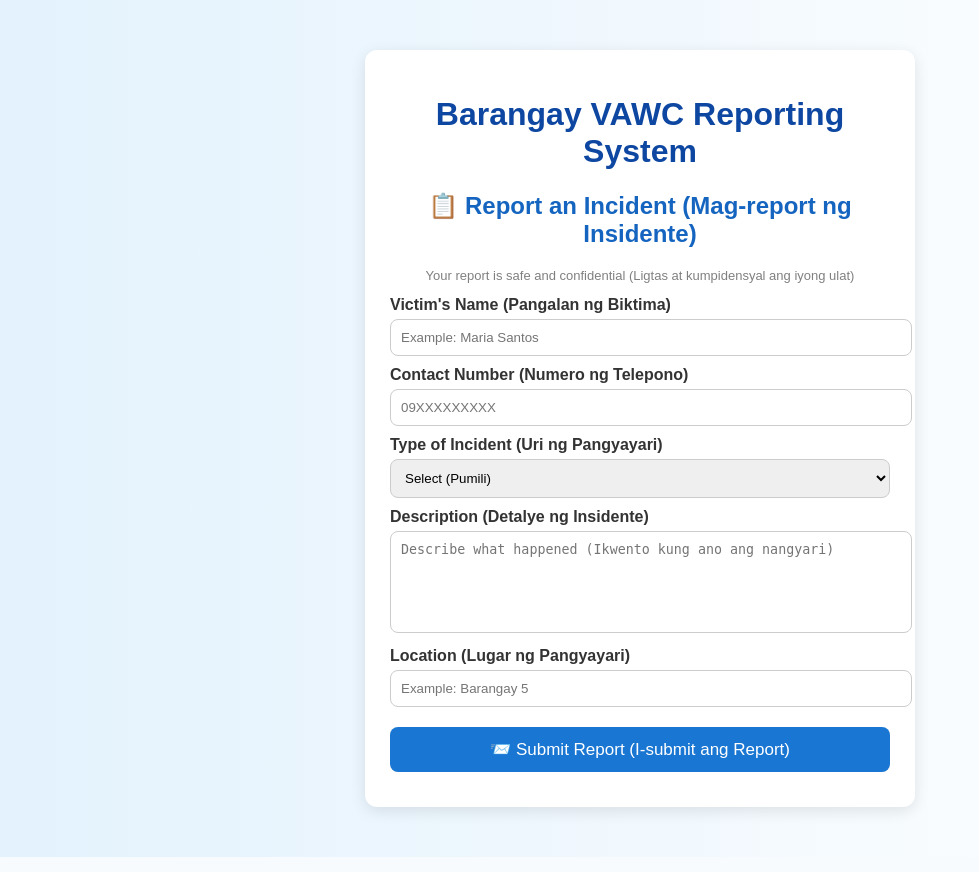
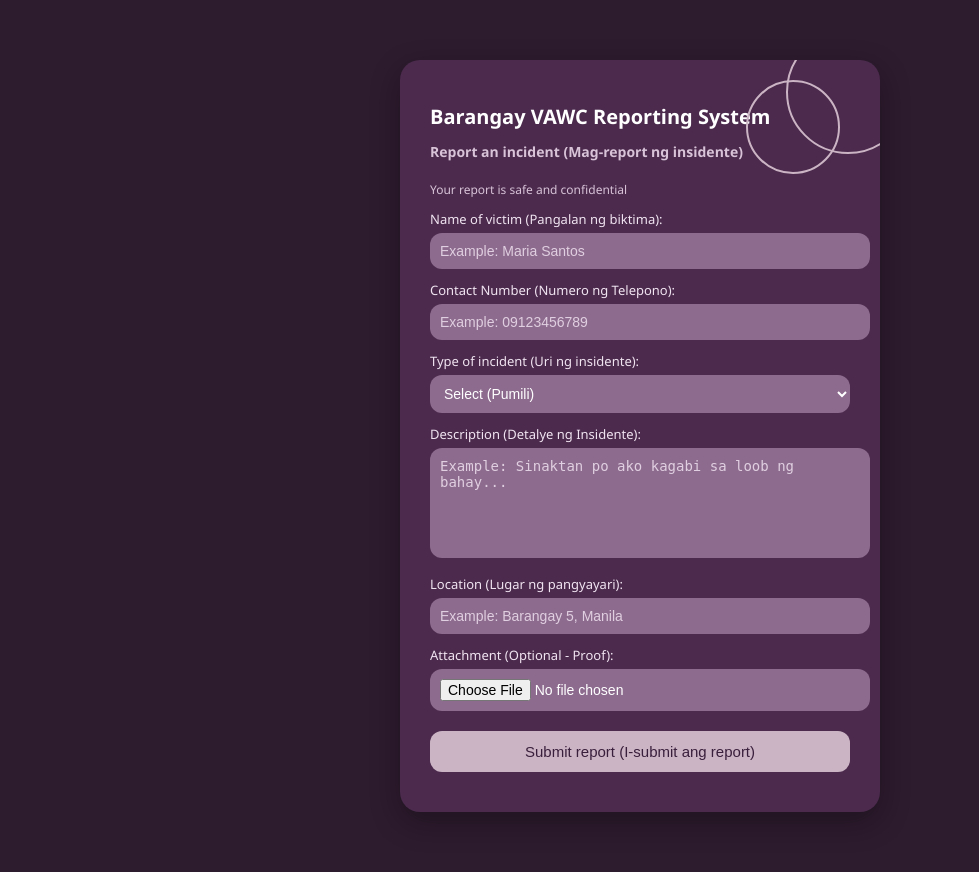
Before and after one commit to kimberlylabbay20-prog/vawc_system, a FastAPI app: page / in a window 1280 px wide. Shown: the whole page, without its empty margins (0-979 px from the left). Run offline with FastAPI, Linux system fonts and the light colour scheme; parts of the project's set-up code (start-up, migrations or seed data) failed here and were passed over.

Commit message:
Add files via upload

```diff
--- a/templates/report.html
+++ b/templates/report.html
@@ -2,67 +2,101 @@
 <html>
 <head>
     <title>VAWC Reporting System</title>
+
     <style>
         body {
-            font-family: Arial, sans-serif;
-            background: linear-gradient(to right, #e3f2fd, #ffffff);
+            font-family: 'Segoe UI', sans-serif;
+            background: #2d1b2e;
             margin: 0;
             padding: 0;
         }
 
         .container {
-            max-width: 500px;
-            margin: 50px auto;
-            background: white;
-            padding: 25px;
-            border-radius: 12px;
-            box-shadow: 0px 4px 15px rgba(0,0,0,0.1);
+            max-width: 420px;
+            margin: 60px auto;
+            background: #4b2a4d;
+            padding: 30px;
+            border-radius: 20px;
+            box-shadow: 0px 10px 30px rgba(0,0,0,0.3);
+            position: relative;
+            overflow: hidden;
+        }
+
+        /* Circles */
+        .circle {
+            position: absolute;
+            width: 120px;
+            height: 120px;
+            border: 2px solid #cbb4c4;
+            border-radius: 50%;
+            top: -30px;
+            right: -30px;
+        }
+
+        .circle2 {
+            position: absolute;
+            width: 90px;
+            height: 90px;
+            border: 2px solid #cbb4c4;
+            border-radius: 50%;
+            top: 20px;
+            right: 40px;
         }
 
         h1 {
-            text-align: center;
-            color: #0d47a1;
+            color: #ffffff;
+            font-size: 20px;
+            margin-bottom: 5px;
         }
 
         h2 {
-            text-align: center;
-            color: #1565c0;
+            color: #d8c3d8;
+            font-size: 14px;
+            margin-bottom: 20px;
         }
 
         label {
-            font-weight: bold;
+            color: #f1e4f1;
+            font-size: 13px;
+            margin-top: 12px;
             display: block;
-            margin-top: 10px;
-            color: #333;
         }
 
         input, textarea, select {
             width: 100%;
             padding: 10px;
             margin-top: 5px;
-            border-radius: 8px;
-            border: 1px solid #ccc;
+            border-radius: 12px;
+            border: none;
+            background: #8d6b8f;
+            color: white;
+            font-size: 14px;
+        }
+
+        input::placeholder, textarea::placeholder {
+            color: #e0cfe0;
         }
 
         textarea {
+            height: 90px;
             resize: none;
-            height: 80px;
         }
 
         button {
             width: 100%;
             padding: 12px;
             margin-top: 20px;
-            background: #1976d2;
-            color: white;
+            background: #cbb4c4;
+            color: #3a1f3c;
             border: none;
-            border-radius: 8px;
-            font-size: 17px;
+            border-radius: 12px;
+            font-size: 15px;
             cursor: pointer;
+            transition: 0.3s;
         }
 
         button:hover {
-            background: #0d47a1;
+            background: #e2d3df;
         }
 
         .success {
@@ -72,9 +106,9 @@
         }
 
         .note {
-            font-size: 13px;
-            color: gray;
-            text-align: center;
+            font-size: 12px;
+            color: #d8c3d8;
+            margin-bottom: 10px;
         }
     </style>
 </head>
@@ -83,20 +117,23 @@
 
 <div class="container">
 
+    <div class="circle"></div>
+    <div class="circle2"></div>
+
     <h1>Barangay VAWC Reporting System</h1>
-<h2>📋 Report an Incident (Mag-report ng Insidente)</h2>
+    <h2>Report an incident (Mag-report ng insidente)</h2>
 
-<p class="note">Your report is safe and confidential (Ligtas at kumpidensyal ang iyong ulat)</p>
+    <p class="note">Your report is safe and confidential</p>
 
     <form id="reportForm">
 
-<label>Victim's Name (Pangalan ng Biktima)</label>
+        <label>Name of victim (Pangalan ng biktima):</label>
         <input type="text" id="victim_name" required placeholder="Example: Maria Santos">
 
-<label>Contact Number (Numero ng Telepono)</label>
-<input type="text" id="contact_number" required placeholder="09XXXXXXXXX">
+        <label>Contact Number (Numero ng Telepono):</label>
+        <input type="text" id="contact_number" required placeholder="Example: 09123456789">
 
-<label>Type of Incident (Uri ng Pangyayari)</label>
+        <label>Type of incident (Uri ng insidente):</label>
         <select id="incident_type" required>
             <option value="">Select (Pumili)</option>
             <option>Physical Abuse (Pananakit)</option>
@@ -105,13 +142,16 @@
             <option>Other (Iba pa)</option>
         </select>
 
-<label>Description (Detalye ng Insidente)</label>
-<textarea id="description" required placeholder="Describe what happened (Ikwento kung ano ang nangyari)"></textarea>
+        <label>Description (Detalye ng Insidente):</label>
+        <textarea id="description" required placeholder="Example: Sinaktan po ako kagabi sa loob ng bahay..."></textarea>
 
-<label>Location (Lugar ng Pangyayari)</label>
-<input type="text" id="location" required placeholder="Example: Barangay 5">
+        <label>Location (Lugar ng pangyayari):</label>
+        <input type="text" id="location" required placeholder="Example: Barangay 5, Manila">
 
-<button type="submit">📨 Submit Report (I-submit ang Report)</button>
+        <label>Attachment (Optional - Proof):</label>
+        <input type="file" id="file">
+
+        <button type="submit">Submit report (I-submit ang report)</button>
 
         <div class="success" id="successMsg"></div>
 
@@ -124,38 +164,52 @@ document.getElementById("reportForm").addEventListener("submit", async function(
     e.preventDefault();
 
     const successMsg = document.getElementById("successMsg");
-    successMsg.style.color = "black";
-    successMsg.innerText = "Submitting... (Ipinapasa ang report...)";
+    successMsg.style.color = "white";
+    successMsg.innerText = "Submitting...";
 
-    const data = {
-        victim_name: document.getElementById("victim_name").value,
-        contact_number: document.getElementById("contact_number").value,
-        incident_type: document.getElementById("incident_type").value,
-        description: document.getElementById("description").value,
-        location: document.getElementById("location").value
-    };
+    const formData = new FormData();
 
+formData.append("victim_name", document.getElementById("victim_name").value);
+formData.append("contact_number", document.getElementById("contact_number").value);
+formData.append("incident_type", document.getElementById("incident_type").value);
+formData.append("description", document.getElementById("description").value);
+formData.append("location", document.getElementById("location").value);
+
+const fileInput = document.getElementById("file");
+if (fileInput.files.length > 0) {
+    formData.append("file", fileInput.files[0]);
+}
     try {
-        const response = await fetch("/submit_report", {   // ✅ FIXED (no full URL)
+    const formData = new FormData();
+
+    formData.append("victim_name", document.getElementById("victim_name").value);
+    formData.append("contact_number", document.getElementById("contact_number").value);
+    formData.append("incident_type", document.getElementById("incident_type").value);
+    formData.append("description", document.getElementById("description").value);
+    formData.append("location", document.getElementById("location").value);
+
+    const fileInput = document.getElementById("file");
+    if (fileInput.files.length > 0) {
+        formData.append("file", fileInput.files[0]);
+    }
+
+    const response = await fetch("/submit_report", {
         method: "POST",
-            headers: {
-                "Content-Type": "application/json"
-            },
-            body: JSON.stringify(data)
+        body: formData
     });
 
         if(response.ok){
-            successMsg.style.color = "green";
-            successMsg.innerText = "✅ Report submitted successfully (Matagumpay na naisumite ang report!)";
+            successMsg.style.color = "#b6ffb3";
+            successMsg.innerText = "✅ Report submitted successfully!";
             document.getElementById("reportForm").reset();
         } else {
-            successMsg.style.color = "red";
-            successMsg.innerText = "❌ Error occurred (May error, pakisubukan ulit)";
+            successMsg.style.color = "#ffb3b3";
+            successMsg.innerText = "❌ Error occurred";
         }
 
     } catch (error) {
-        successMsg.style.color = "red";
-        successMsg.innerText = "❌ Server not reachable (Hindi maabot ang server)";
+        successMsg.style.color = "#ffb3b3";
+        successMsg.innerText = "❌ Server not reachable";
     }
 });
 </script>
```
Lines whose indentation alone changed are shown as unchanged.
